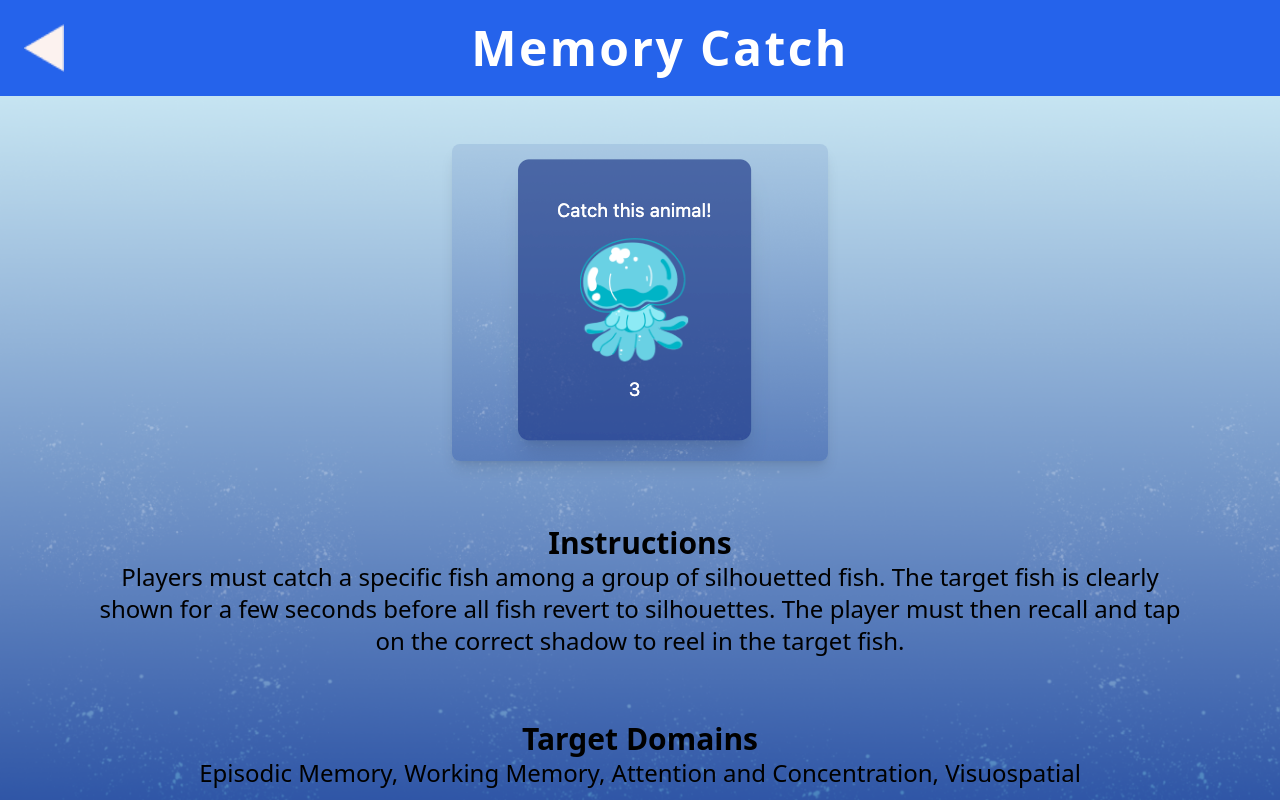
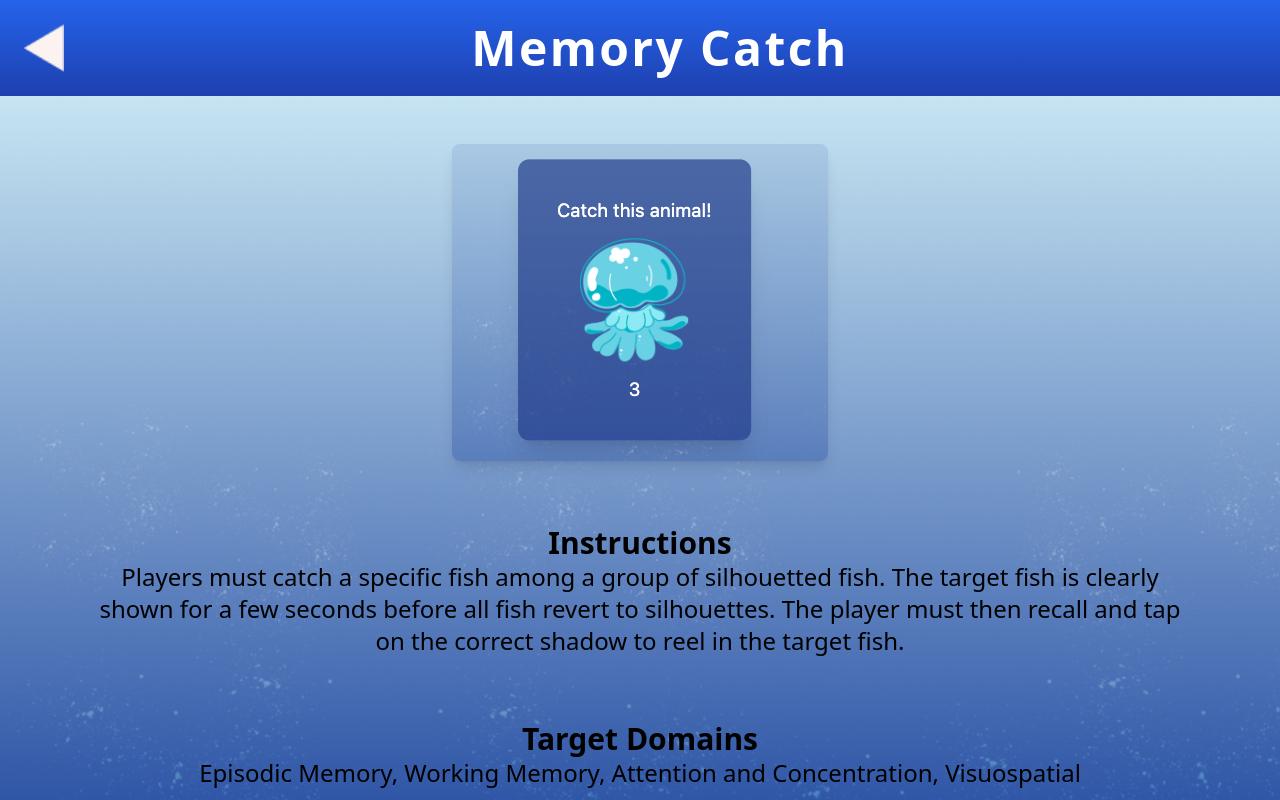
Before and after one commit to elseti/Memory-Catch, a React (Vite) app: page / in a window 1280 px wide. Shown: the top 800 px of the page. Built offline with nearby package versions, Linux system fonts and the light colour scheme; no server answers.

Commit message:
refactor: game based on levelInfo props

```diff
--- a/src/App.tsx
+++ b/src/App.tsx
@@ -11,6 +11,10 @@ root.render(
     onError={() => alert("Game error")}
     levelInfo={{
       level: 1,   // starting level (should be between 1 and 10 for now)
+      fish: 3,
+      displayTime: 5,
+      timeLimit: 60,
+      lives: 3
     }}
   />
 );
--- a/src/Game.tsx
+++ b/src/Game.tsx
@@ -18,7 +18,11 @@ import soundFiles from "./constants/sounds";
 import imageFiles from "./constants/images";
 
 interface levelInfo {
-  level: number;
+  level: number;          // level to start from
+  fish: number;           // number of fish to find on this level
+  displayTime: number;    // time for the targetted fish box to appear
+  timeLimit: number;      // time limit to find the fish
+  lives: number;          // number of lives start from on this level
 }
 
 interface GameComponentProps {
@@ -44,7 +48,7 @@ const GameComponent: React.FC<GameComponentProps> = ({onSuccess, onError, levelI
   const [isStarted, setIsStarted] = useState<boolean>(false);     // set to true if start button is played
   const [showFishBox, setShowFishBox] = useState<boolean>(true);  // set to true if fish box is shown
   const [targetFish, setTargetFish] = useState<string>("");       // the name (image path) of target fish
-  const [gameLevel, setGameLevel] = useState<any>();              // game level info (fetched from constants/GameLevel.ts)
+  const [gameLevelInfo, setGameLevelInfo] = useState<any>();              // game level info (fetched from constants/GameLevel.ts)
   const [isCorrect, setIsCorrect] = useState<boolean>(false);     // if set to true, show correct overlay
   const [isWrong, setIsWrong] = useState<boolean>(false);         // if set to false, show wrong overlay
   const [isGameOver, setIsGameOver] = useState<boolean>(false);   // set to true if game is over (either win or lives lost)
@@ -65,10 +69,12 @@ const GameComponent: React.FC<GameComponentProps> = ({onSuccess, onError, levelI
   // run when level is successfully completed
   const handleGameSuccess = () => {
     playCorrect();
+    onSuccess(); // run onSuccess from props
     if(level < HIGHEST_LEVEL){
       setIsCorrect(true);
       setLevel(level + 1);
-      setGameLevel(getLevel(level + 1));
+      // setGameLevel(getLevel(level + 1));
+
       setTargetFish(getRandomFish());
     }
     else{
@@ -80,6 +86,7 @@ const GameComponent: React.FC<GameComponentProps> = ({onSuccess, onError, levelI
   // run when player is wrong or timer runs out
   const handleGameError = async() => {
     playWrong();
+    onError(); // run onError from props
     setLives(lives - 1);
     if(lives === 1){
       playGameOver();
@@ -148,14 +155,15 @@ const GameComponent: React.FC<GameComponentProps> = ({onSuccess, onError, levelI
     setTargetFish(getRandomFish());
     setShowFishBox(true);
     setLevel(levelInfo.level);
-    setGameLevel(getLevel(levelInfo.level));
+    // setGameLevel(getLevel(levelInfo.level));
   }
 
   // set level, set game level details, set target fish
   useEffect(() => {
     if(levelInfo.level <= HIGHEST_LEVEL){
       setLevel(levelInfo.level);
-      setGameLevel(getLevel(levelInfo.level));
+      // setGameLevel(getLevel(levelInfo.level));
+      setGameLevelInfo(levelInfo)
       setTargetFish(getRandomFish());
       setPageLoaded(true);
     }
@@ -178,7 +186,7 @@ const GameComponent: React.FC<GameComponentProps> = ({onSuccess, onError, levelI
         <div className="text-center grid grid-cols-3 gap-5 lg:gap-32 text-lg md:text-4xl px-5 lg:px-20 text-white">
           {!isGameOver && <LevelBox level={level}/>}
           {(!showFishBox && !isGameOver && !isCorrect && !isWrong) ? (
-            <TimeBox duration={gameLevel.timeLimit} onEnd={endTimer} />
+            <TimeBox duration={gameLevelInfo.timeLimit} onEnd={endTimer} />
             ) : (
             <div/>
           )}
@@ -186,10 +194,10 @@ const GameComponent: React.FC<GameComponentProps> = ({onSuccess, onError, levelI
         </div>
 
         {showFishBox ? (
-          <FishBox imageName={targetFish} duration={gameLevel.displayTime} message="Catch this animal!" onEnd={endFishBox}/>
+          <FishBox imageName={targetFish} duration={gameLevelInfo.displayTime} message="Catch this animal!" onEnd={endFishBox}/>
         ) : (
           <div>
-            {!isCorrect && !isWrong && !isGameOver && <FishPool fishNumber={gameLevel.fish} correctFishName={targetFish} onCorrect={handleGameSuccess} onWrong={handleGameError}/>}
+            {!isCorrect && !isWrong && !isGameOver && <FishPool fishNumber={gameLevelInfo.fish} correctFishName={targetFish} onCorrect={handleGameSuccess} onWrong={handleGameError}/>}
           </div>
         )}
 
--- a/src/components/GamePage.tsx
+++ b/src/components/GamePage.tsx
@@ -44,7 +44,7 @@ export default function GamePage(props: GamePageProps){
                     </button>
                 }
 
-                <button className="w-full my-6 md:my-16 md:text-3xl animate-pulse bg-blue-600 hover:bg-blue-400 p-4 text-white rounded-xl text-2xl tracking-wider shadow-lg md:w-1/2" onClick={props.onStart} >
+                <button className="w-full my-6 md:my-16 md:text-3xl animate-pulse bg-gradient-to-t from-blue-800 to-blue-600 hover:bg-blue-400 p-4 text-white rounded-xl text-2xl tracking-wider shadow-lg md:w-1/2" onClick={props.onStart} >
                     Start!
                 </button>
             </div>
--- a/src/components/Navbar.tsx
+++ b/src/components/Navbar.tsx
@@ -7,7 +7,7 @@ interface NavbarProps{
 
 export default function Navbar(props: NavbarProps){
     return(
-        <div className="flex flex-row w-full bg-blue-600 justify-between text-center text-white text-2xl md:text-5xl font-semibold tracking-wider p-3 md:p-6">
+        <div className="flex flex-row w-full bg-gradient-to-t from-blue-800 to-blue-600 justify-between text-center text-white text-2xl md:text-5xl font-semibold tracking-wider p-3 md:p-6">
             {props.onBack &&
                 <button onClick={props.onBack}>
                     <img src={imageFiles.backButton} className="w-5 h-7 md:w-10 md:h-12"/>
```
